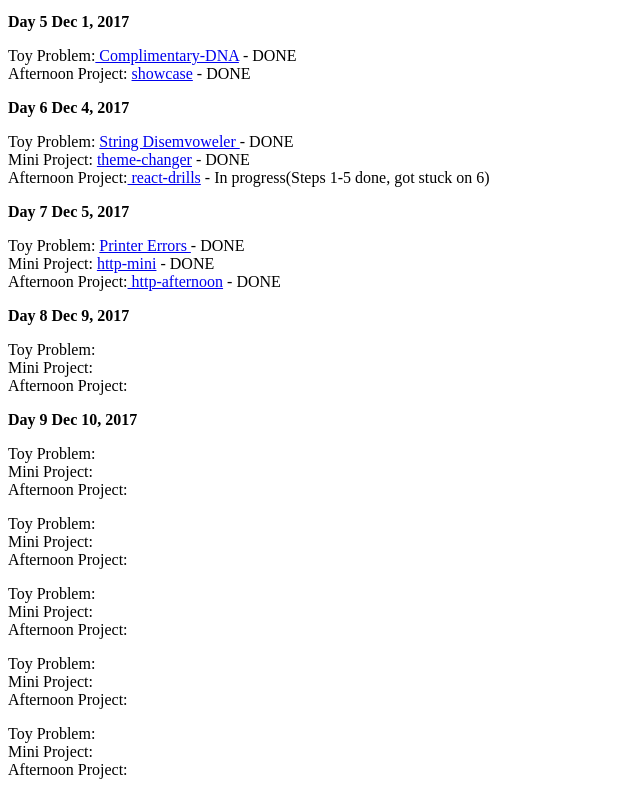
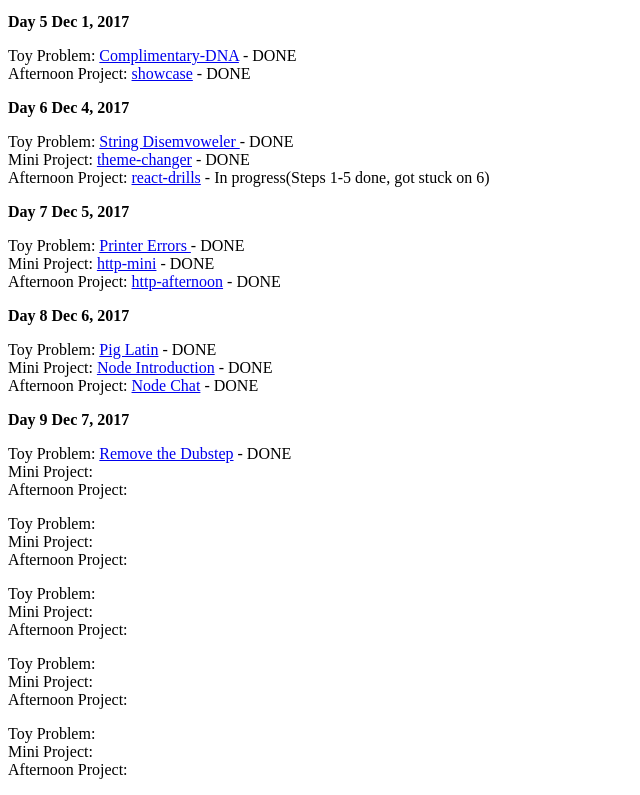
Before and after one commit to austinr47/daily-projects, a plain HTML site: page index.html in a window 1280 px wide. Shown: the part 939-1734 px from the top of the page, without its empty margins (0-640 px from the left). Drawn offline with Linux system fonts and the light colour scheme.

Commit message:
adding day 8

```diff
--- a/index.html
+++ b/index.html
@@ -61,7 +61,7 @@
         <section>
             <h class='days'>Day 5 Dec 1, 2017</h>
             <p>
-                Toy Problem:<a href="https://repl.it/@austinr47/Complimentary-DNA"> Complimentary-DNA</a> - DONE<br>
+                Toy Problem: <a href="https://repl.it/@austinr47/Complimentary-DNA">Complimentary-DNA</a> - DONE<br>
                 Afternoon Project: <a href="https://github.com/austinr47/showcase">showcase</a> - DONE<br>
             </p>
         </section>
@@ -70,7 +70,7 @@
             <p>
                 Toy Problem: <a href="https://repl.it/@austinr47/String-Disemvoweler-7">String Disemvoweler </a>- DONE<br>
                 Mini Project: <a href="https://github.com/austinr47/theme-changer">theme-changer</a> - DONE<br>
-                Afternoon Project:<a href="https://github.com/austinr47/react-drills"> react-drills</a> - In progress(Steps 1-5 done, got stuck on 6)
+                Afternoon Project: <a href="https://github.com/austinr47/react-drills">react-drills</a> - In progress(Steps 1-5 done, got stuck on 6)
                 <a href=""></a>
             </p>
         </section>
@@ -79,25 +79,25 @@
             <p>
                 Toy Problem: <a href="https://repl.it/@austinr47/Printer-Errors">Printer Errors </a>- DONE<br>
                 Mini Project: <a href="https://github.com/austinr47/http-mini">http-mini</a> - DONE<br>
-                Afternoon Project:<a href="https://github.com/austinr47/http-afternoon"> http-afternoon</a>  - DONE
+                Afternoon Project: <a href="https://github.com/austinr47/http-afternoon">http-afternoon</a>  - DONE
                 <a href=""></a>
             </p>
         </section>
         <section>
-            <h class='days'>Day 8 Dec 9, 2017</h>
+            <h class='days'>Day 8 Dec 6, 2017</h>
             <p>
-                Toy Problem: <a href=""> </a><br>
-                Mini Project: <a href=""></a> <br>
-                Afternoon Project:<a href=""> </a>
+                Toy Problem: <a href="https://repl.it/@austinr47/pigLatin-1">Pig Latin</a> - DONE<br>
+                Mini Project: <a href="https://github.com/austinr47/node-introduction">Node Introduction</a> - DONE<br>
+                Afternoon Project: <a href="https://github.com/austinr47/node-chat">Node Chat</a> - DONE
                 <a href=""></a>
             </p>
         </section>
         <section>
-            <h class='days'>Day 9 Dec 10, 2017</h>
+            <h class='days'>Day 9 Dec 7, 2017</h>
             <p>
-                Toy Problem: <a href=""> </a><br>
+                Toy Problem: <a href="https://repl.it/@austinr47/Remove-the-Dubstep"> Remove the Dubstep</a> - DONE<br>
                 Mini Project: <a href=""></a> <br>
-                Afternoon Project:<a href=""> </a>
+                Afternoon Project: <a href=""> </a>
                 <a href=""></a>
             </p>
         </section>
```
